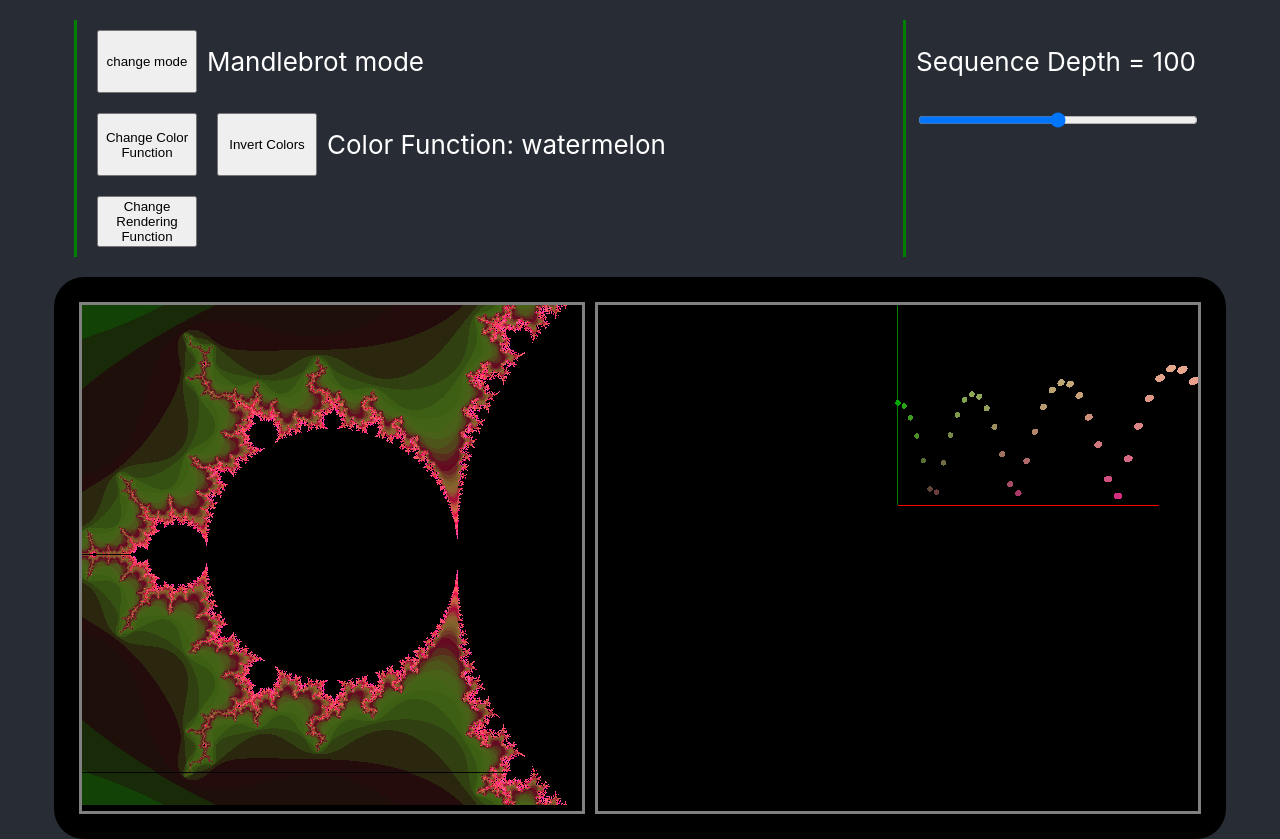
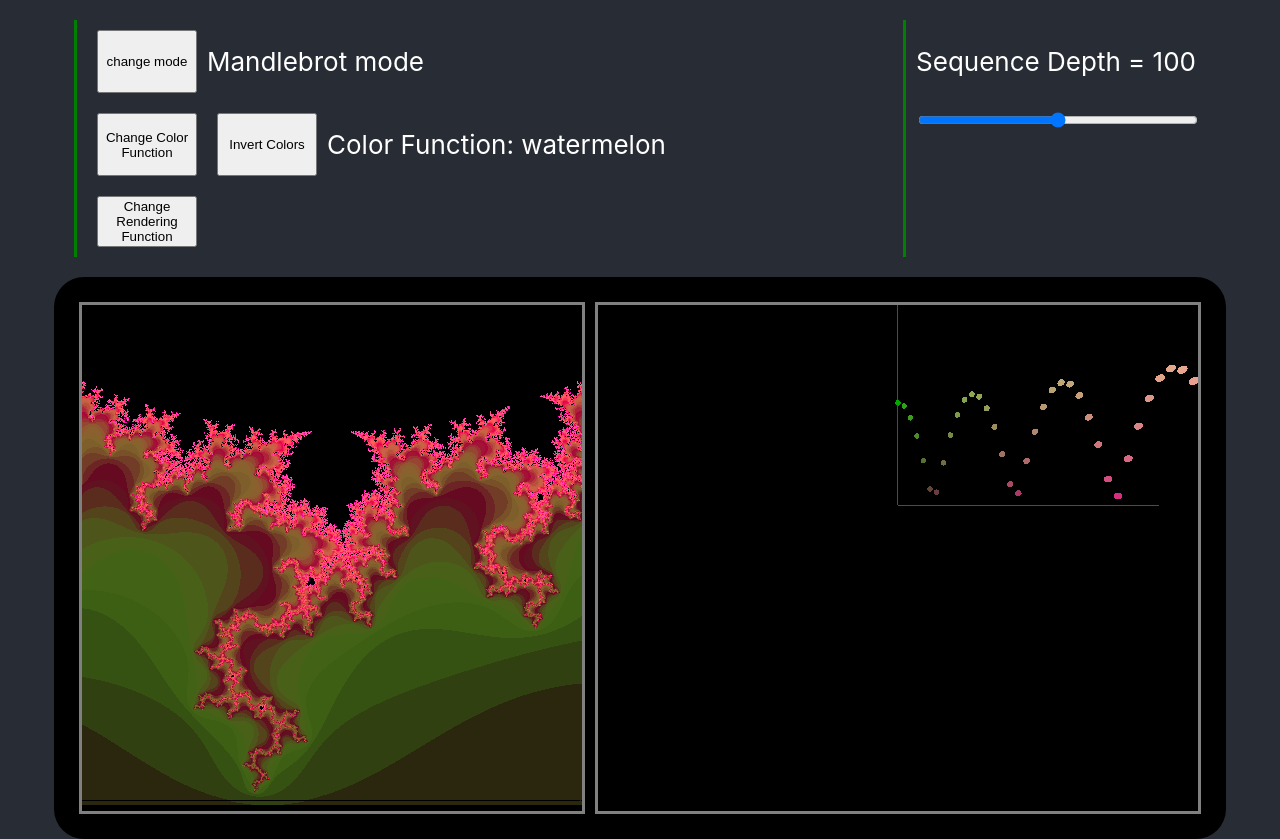
Before and after one commit to will-murray/Portfolio-Website, a React (Create React App) app: page / in a window 1280 px wide. Built offline with nearby package versions, Linux system fonts and the light colour scheme.

Commit message:
added ghpages to ./package.json

```diff
--- a/src/fractalLIB/FractalCanvas.js
+++ b/src/fractalLIB/FractalCanvas.js
@@ -18,8 +18,8 @@ function FractalCanvas({
   // Canvas level params
   const canvasRef = useRef(null);
   const size = 500;
-  const span = 0.5;
-  let origin = [-1, 0];
+  const span = 0.1;
+  let origin = [-1, -0.3];
   const inc = span / size;
   const keyPressStep = 10 // number of pixels to move per key press
 
@@ -241,7 +241,7 @@ function FractalController({
 
   const changeRenderingFunction = () => {
     renderingFunctionManager.current.next_state();
-    triggerRedraw(() => redraw + 1);
+    triggerColorChange(() => colorChange + 1);
   };
 
   const modeName = () =>{
```
Also changed, not shown: 1 other file (tests, documents, lock files or other folders).
